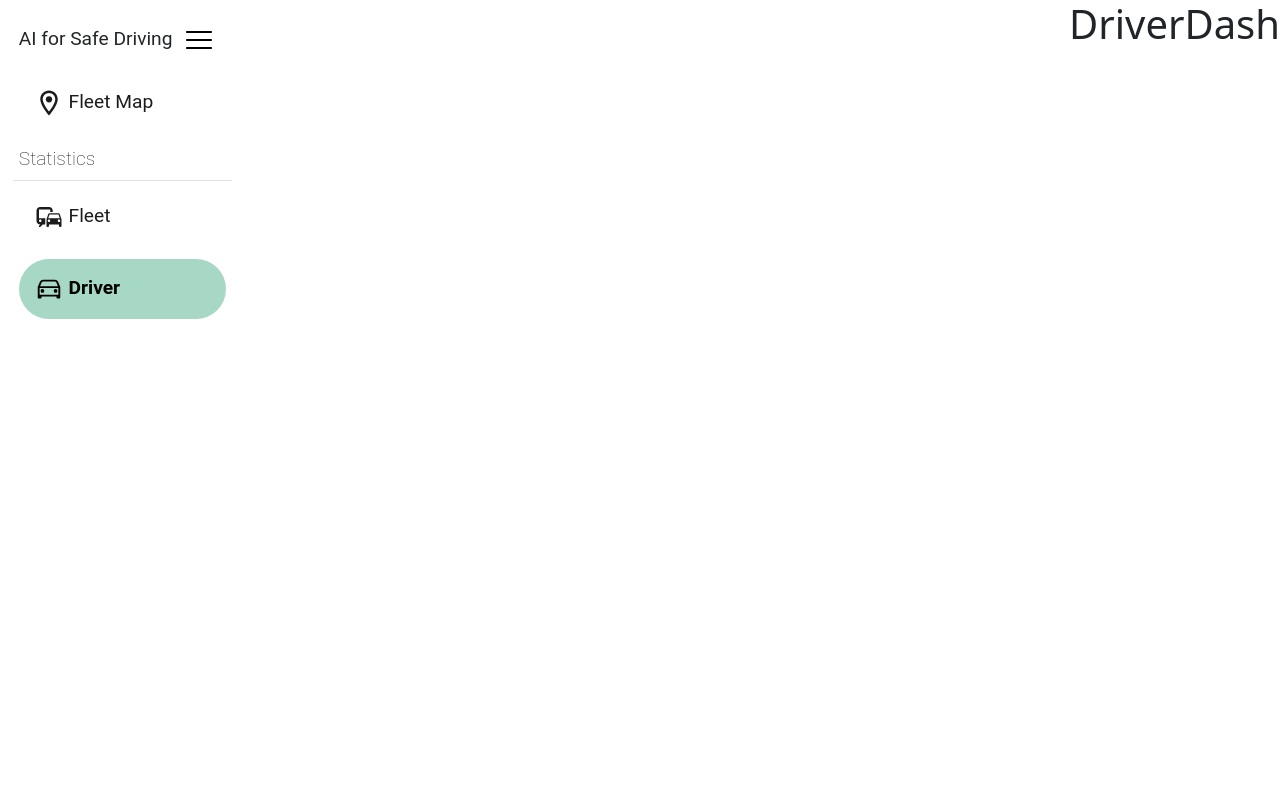
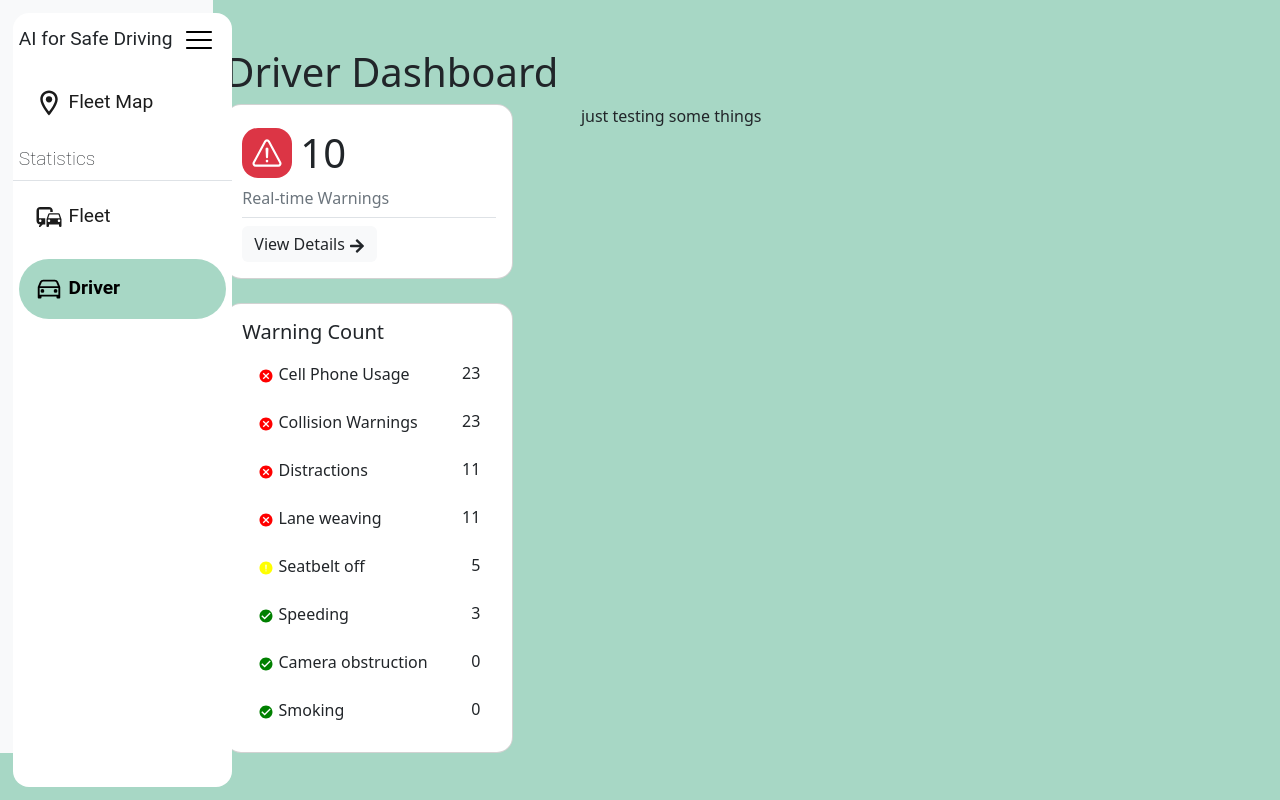
Before and after one commit to colemaring/sd1, a React (Vite) app in the folder client/: page /driver in a window 1280 px wide. Built offline with nearby package versions, Linux system fonts and the light colour scheme.

Commit message:
created warning count on driverdash

```diff
--- a/client/src/App.css
+++ b/client/src/App.css
@@ -99,7 +99,7 @@
   color: black;
 }
 
-.fleetdash {
+.dashboard {
   height: 100vh;
   background: #A7D7C5;
 }
@@ -108,3 +108,7 @@
   display: flex;
   align-items: center;
 }
+
+.warning-container {
+  line-height: 10px;
+}
--- /dev/null
+++ b/client/src/components/WarningCount.jsx
@@ -0,0 +1,50 @@
+import React from "react";
+import { Card } from "react-bootstrap";
+import { IoMdCheckmarkCircle, IoMdCloseCircle } from "react-icons/io";
+import { IoAlertCircle } from "react-icons/io5";
+
+export default function WarningCount() {
+  const warnings = [
+    { label: "Cell Phone Usage", count: 23 },
+    { label: "Collision Warnings", count: 23 },
+    { label: "Distractions", count: 11 },
+    { label: "Lane weaving", count: 11 },
+    { label: "Seatbelt off", count: 5 },
+    { label: "Speeding", count: 3 },
+    { label: "Camera obstruction", count: 0 },
+    { label: "Smoking", count: 0 },
+  ];
+
+  const icons = {
+    good: <IoMdCheckmarkCircle color="green" />,
+    alert: <IoAlertCircle color="yellow" />,
+    bad: <IoMdCloseCircle color="red" />,
+  };
+
+  return (
+    <Card style={{ width: "18rem" }} border="none" className="rounded-4">
+      <Card.Body>
+        <Card.Title className="text-left">Warning Count</Card.Title>
+        {warnings.map(({ label, count, index }) => (
+          <React.Fragment key={label}>
+            <Card className="text-start border-0">
+              <Card.Body>
+                <div className="warning-container">
+                  {count <= 3
+                    ? icons.good
+                    : count <= 5
+                    ? icons.alert
+                    : icons.bad}{" "}
+                  {label}
+                  <span width="20px" className="float-end">
+                    {count}
+                  </span>
+                </div>{" "}
+              </Card.Body>
+            </Card>
+          </React.Fragment>
+        ))}
+      </Card.Body>
+    </Card>
+  );
+}
--- a/client/src/pages/DriverDash.jsx
+++ b/client/src/pages/DriverDash.jsx
@@ -1,12 +1,34 @@
 import React from "react";
 import "bootstrap/dist/css/bootstrap.min.css";
 import SideNavbar from "../components/SideNavbar";
+import RealTimeWarnings from "../components/RealTimeWarnings";
+import { Card, Col, Container, Row } from "react-bootstrap";
+import DriversScoreTable from "../components/DriversScoreTable";
+import "../App.css";
+import Maps from "../components/Maps";
+import WarningCount from "../components/WarningCount";
 
 export default function DriverDash() {
   return (
-    <>
-      <SideNavbar></SideNavbar>
-      <div className="float-end h1">DriverDash</div>
-    </>
+    <div className="dashboard">
+      <Container fluid>
+        <Row>
+          <Col md="2" className="bg-light">
+            <SideNavbar />
+          </Col>
+          <Col md="10">
+            <div className="pt-5 h1 ">Driver Dashboard</div>
+            <Row>
+              <Col md="4">
+                <RealTimeWarnings />
+                <br></br>
+                <WarningCount />
+              </Col>
+              <Col md="8">just testing some things</Col>
+            </Row>
+          </Col>
+        </Row>
+      </Container>
+    </div>
   );
 }
--- a/client/src/pages/FleetDash.jsx
+++ b/client/src/pages/FleetDash.jsx
@@ -8,7 +8,7 @@ import "../App.css";
 
 export default function FleetDash() {
   return (
-    <div className="fleetdash">
+    <div className="dashboard">
       <Container fluid>
         <Row>
           <Col md="2" className="bg-light">
```
Also changed, not shown: 5 other files (tests, documents, lock files or other folders).
